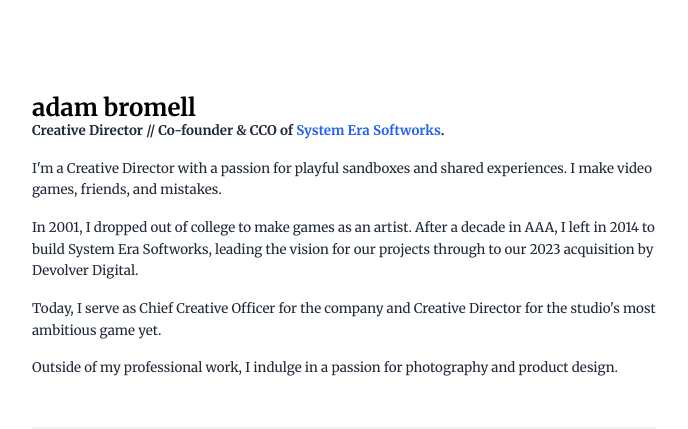
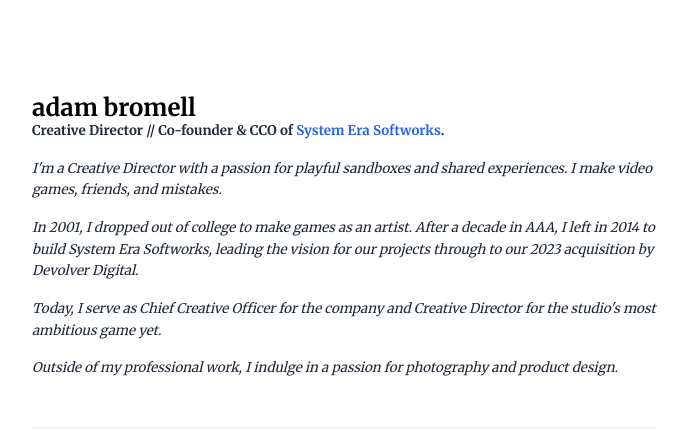
Before and after one commit to XYZCHiiLD/adambromell-site, a Next.js app: page / in a window 1280 px wide. Shown: the top 429 px of the page, without its empty margins (296-984 px from the left). Built offline with nearby package versions, Linux system fonts and the light colour scheme.

Commit message:
Add files via upload

```diff
--- a/src/app/page.js
+++ b/src/app/page.js
@@ -12,14 +12,14 @@ export default function Home() {
         <section className="mb-12">
           <div className="space-y-4 text-gray-800 leading-relaxed">
             <p className="font-bold">Creative Director // Co-founder & CCO of <a href="https://www.systemera.net" target="_blank" rel="noopener noreferrer" className="text-blue-600 hover:underline">System Era Softworks</a>.</p>
-            <p>I'm a Creative Director with a passion for playful sandboxes and shared experiences. I make video games, friends, and mistakes.</p>
-            <p>
+            <p className="italic">I'm a Creative Director with a passion for playful sandboxes and shared experiences. I make video games, friends, and mistakes.</p>
+            <p className="italic">
               In 2001, I dropped out of college to make games as an artist. After a decade in AAA, I left in 2014 to build System Era Softworks, leading the vision for our projects through to our 2023 acquisition by Devolver Digital.
             </p>
-            <p>
+            <p className="italic">
               Today, I serve as Chief Creative Officer for the company and Creative Director for the studio's most ambitious game yet.
             </p>
-            <p>
+            <p className="italic">
               Outside of my professional work, I indulge in a passion for photography and product design.
             </p>
           </div>
```
